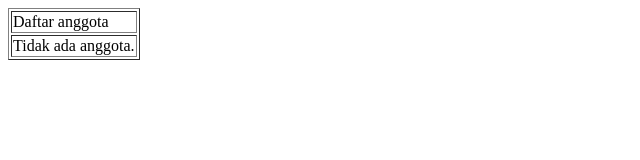
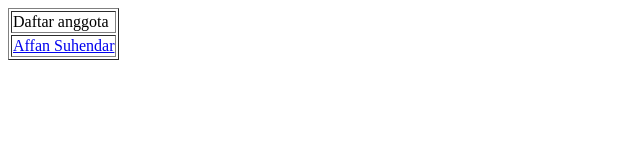
Before and after one commit to Shqcod/SINF2020-2025-A-Kelompok5, a plain HTML site: page index.html in a window 1280 px wide. Shown: the whole page, without its empty margins (0-640 px from the left). Drawn offline with Linux system fonts and the light colour scheme.

Commit message:
Update index.html

```diff
--- a/index.html
+++ b/index.html
@@ -6,7 +6,7 @@
   <body>
     <table border=”0”>
       <tr><td>Daftar anggota</td></tr>
-      <tr><td>Tidak ada anggota.</td></tr>
+      <tr><td><a href="2308107010003.html">Affan Suhendar</a></td></tr>
     </table>
   </body>
 </html>
```
